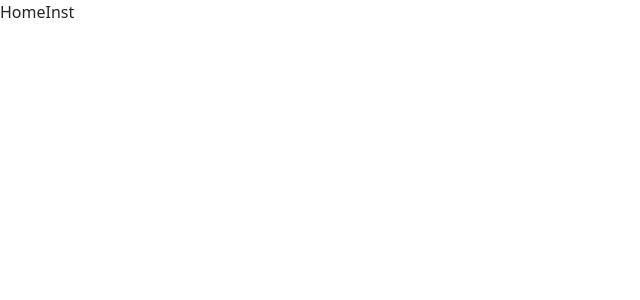
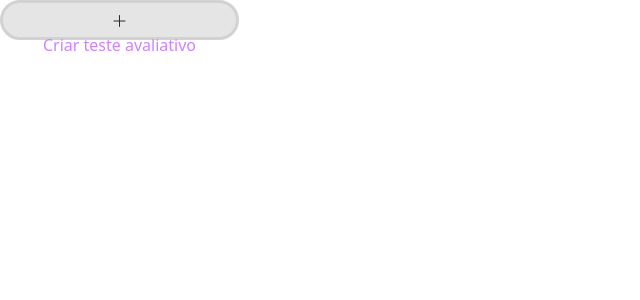
Before and after one commit to isabela-pr/RoberTeach---FrontEnd, a React (Vite) app in the folder site/: page /HomeInst in a window 1280 px wide. Shown: the top 300 px of the page, without its empty margins (0-640 px from the left). Built offline with nearby package versions, Linux system fonts and the light colour scheme; a web font is replaced by a local one.

Commit message:
bootstrap icons adicionado

```diff
--- a/site/src/App.jsx
+++ b/site/src/App.jsx
@@ -3,6 +3,8 @@ import "./App.css";
 import "bootstrap/dist/css/bootstrap.min.css";
 import "bootstrap/dist/js/bootstrap.bundle";
 import "bootstrap/dist/js/bootstrap";
+    import 'bootstrap-icons/font/bootstrap-icons.css';
+
 
 function App() {
   return (
--- a/site/src/components/HomeInst/HomeInst.jsx
+++ b/site/src/components/HomeInst/HomeInst.jsx
@@ -1,8 +1,14 @@
 import React from 'react'
+import { Link } from 'react-router-dom'
 
 const HomeInst = () => {
   return (
-    <div>HomeInst</div>
+    <div>
+        <Link to={"../Professor"} className="Professor btn btn-primary-c ">
+        <i class="bi bi-plus-lg"></i>
+          <p>Criar teste avaliativo</p>
+        </Link>
+    </div>
   )
 }
 
```
Also changed, not shown: site/src/components/HomeInst/HomeInst.css (+14 -0 lines).
